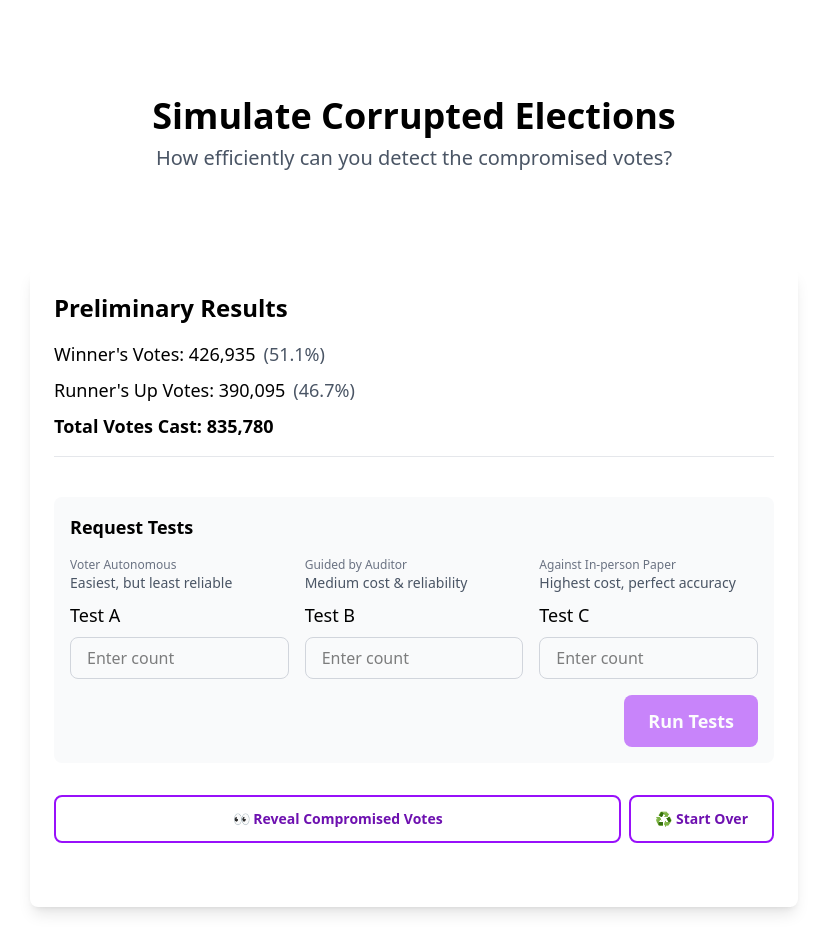
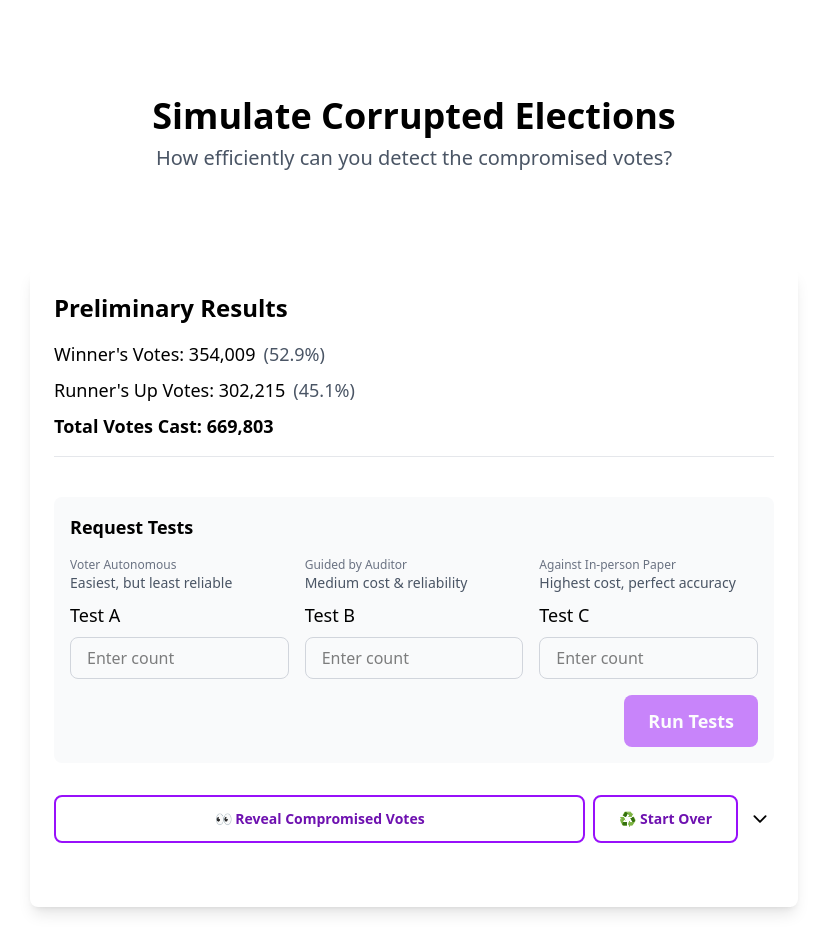
Before and after one commit to dsernst/simulate-corrupted-election, a Next.js app: page / in a window 1280 px wide. Shown: the top 952 px of the page, without its empty margins (226-1053 px from the left). Built offline with nearby package versions, Linux system fonts and the light colour scheme.

Commit message:
UI to view/edit simulation's seed

```diff
--- a/app/components/RevealStartOverLine.tsx
+++ b/app/components/RevealStartOverLine.tsx
@@ -1,18 +1,38 @@
 import { Button } from './Button'
 import { SimulationResults } from '../utils/simulation'
+import { IoChevronDown, IoChevronUp } from 'react-icons/io5'
 
 export const RevealStartOverLine = ({
   showCompromised,
   onToggleCompromised,
   onStartOver,
   results,
+  seed,
+  showSeedInput,
+  onToggleSeedInput,
+  onSeedChange,
 }: {
   showCompromised: boolean
   onToggleCompromised: () => void
-  onStartOver: () => void
+  onStartOver: (newSeed?: number) => void
   results: SimulationResults
+  seed: number
+  showSeedInput: boolean
+  onToggleSeedInput: () => void
+  onSeedChange: (newSeed: number) => void
 }) => {
+  const handleSeedSubmit = (e: React.FormEvent<HTMLFormElement>) => {
+    e.preventDefault()
+    const form = e.currentTarget
+    const input = form.elements.namedItem('seed') as HTMLInputElement
+    const newSeed = parseInt(input.value, 10)
+    if (!isNaN(newSeed)) {
+      onSeedChange(newSeed)
+    }
+  }
+
   return (
+    <div className="space-y-2">
       <div className="h-20 flex justify-between items-center">
         {!showCompromised ? (
           <Button
@@ -32,13 +52,49 @@ export const RevealStartOverLine = ({
             </p>
           </div>
         )}
+        <div className="flex items-center gap-2 relative">
           <Button
-        onClick={onStartOver}
+            onClick={() => onStartOver()}
             variant="outline"
             className="text-sm py-2 px-4"
           >
             ♻️ Start Over
           </Button>
+          <button
+            onClick={onToggleSeedInput}
+            className="p-1 hover:bg-gray-100 rounded"
+            aria-label={showSeedInput ? 'Hide seed input' : 'Show seed input'}
+          >
+            {showSeedInput ? (
+              <IoChevronUp size={20} />
+            ) : (
+              <IoChevronDown size={20} />
+            )}
+          </button>
+          {showSeedInput && (
+            <form
+              onSubmit={handleSeedSubmit}
+              className="absolute right-0 top-12 bg-white border border-gray-200 rounded shadow-md flex gap-2 items-center px-3 py-2 z-10"
+              style={{ minWidth: 0 }}
+            >
+              <input
+                type="number"
+                name="seed"
+                defaultValue={seed}
+                className="px-3 py-2 border rounded text-sm w-28"
+                placeholder="Enter seed"
+              />
+              <Button
+                onClick={() => onStartOver(seed)}
+                variant="outline"
+                className="!px-3 !py-2 text-xs whitespace-nowrap"
+              >
+                Start Over with Seed
+              </Button>
+            </form>
+          )}
+        </div>
+      </div>
     </div>
   )
 }
--- a/app/page.tsx
+++ b/app/page.tsx
@@ -9,10 +9,17 @@ import {
   calculateTestResults,
 } from './utils/simulation'
 import { TestRun } from './utils/calculateIntersections'
+import { MT19937 } from './utils/mt19937'
+
+function getRandomSeed() {
+  return Math.floor(Math.random() * 1000000)
+}
 
 export default function Home() {
   const [simulation, setSimulation] = useState<SimulationResults | null>(null)
   const [showCompromised, setShowCompromised] = useState(false)
+  const [seed, setSeed] = useState<number>(getRandomSeed())
+  const [showSeedInput, setShowSeedInput] = useState(false)
   const [testResults, setTestResults] = useState<TestResults>({
     testA: '',
     testB: '',
@@ -21,8 +28,10 @@ export default function Home() {
   const [testRuns, setTestRuns] = useState<TestRun[]>([])
   const [nextRunId, setNextRunId] = useState(1)
 
-  const handleSimulate = () => {
-    setSimulation(generateSimulation())
+  const handleSimulate = (newSeed?: number) => {
+    const seedToUse = newSeed || getRandomSeed()
+    setSeed(seedToUse)
+    setSimulation(generateSimulation(seedToUse))
     setShowCompromised(false)
     setTestRuns([])
     setNextRunId(1)
@@ -34,10 +43,12 @@ export default function Home() {
   const handleRunTests = () => {
     if (!simulation) return
 
+    const mt = new MT19937(simulation.seed)
     const results = calculateTestResults(
       testResults,
       simulation.compromisedVotes,
-      simulation.totalVotes
+      simulation.totalVotes,
+      mt
     )
 
     // Add new test run to history
@@ -79,11 +90,15 @@ export default function Home() {
           results={simulation}
           showCompromised={showCompromised}
           onToggleCompromised={() => setShowCompromised(!showCompromised)}
-          onStartOver={handleSimulate}
+          onStartOver={() => handleSimulate()}
           testResults={testResults}
           onTestResultsChange={setTestResults}
           onRunTests={handleRunTests}
           testRuns={testRuns}
+          seed={seed}
+          showSeedInput={showSeedInput}
+          onToggleSeedInput={() => setShowSeedInput(!showSeedInput)}
+          onSeedChange={(newSeed) => handleSimulate(newSeed)}
         />
       )}
     </main>
--- a/package.json
+++ b/package.json
@@ -12,7 +12,8 @@
   "dependencies": {
     "next": "15.3.2",
     "react": "^19.0.0",
-    "react-dom": "^19.0.0"
+    "react-dom": "^19.0.0",
+    "react-icons": "^5.5.0"
   },
   "devDependencies": {
     "@eslint/eslintrc": "^3",
```
Also changed, not shown: app/components/SimulationResults.tsx (+13 -1 lines). Lines whose indentation alone changed are shown as unchanged.
